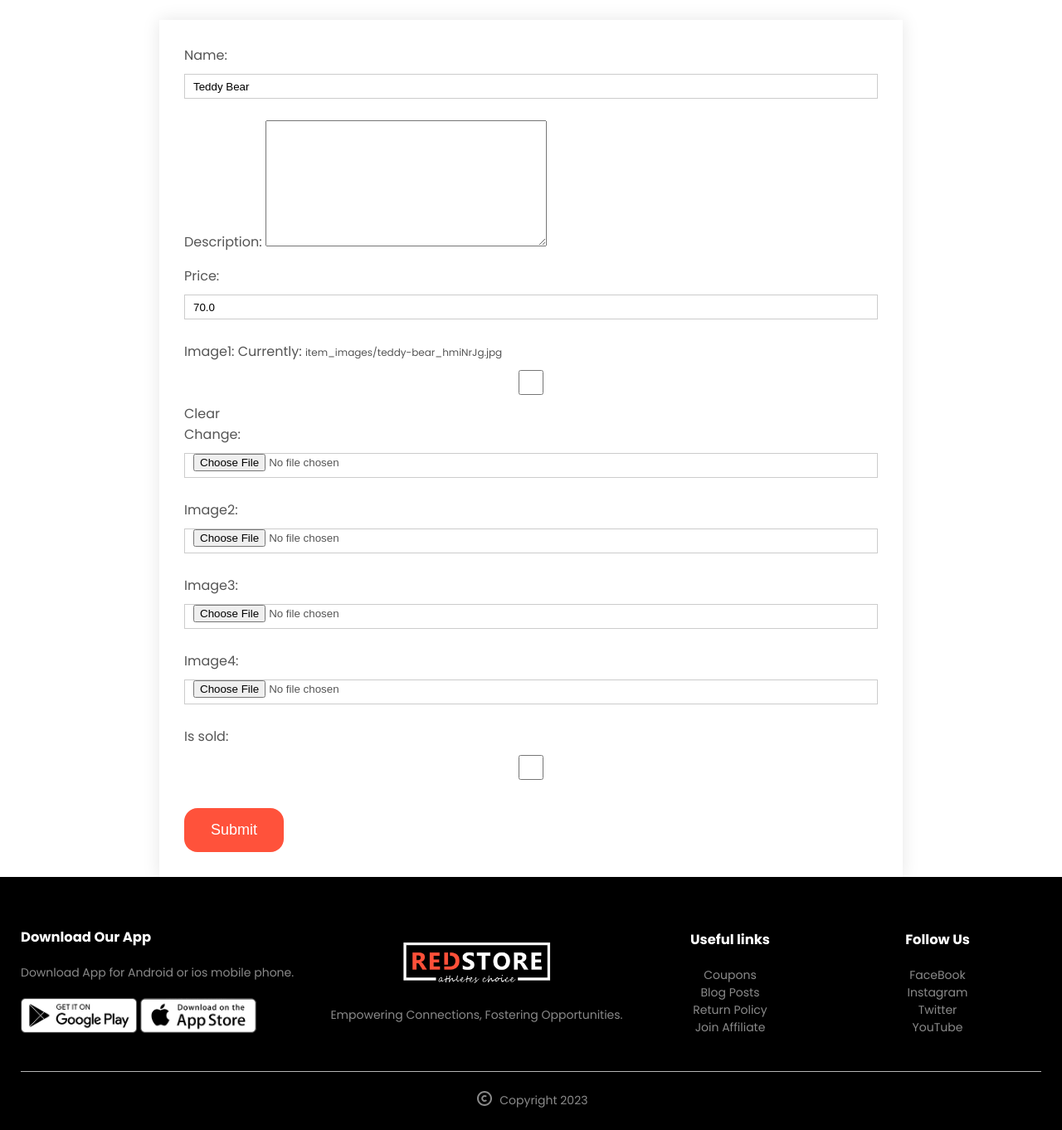
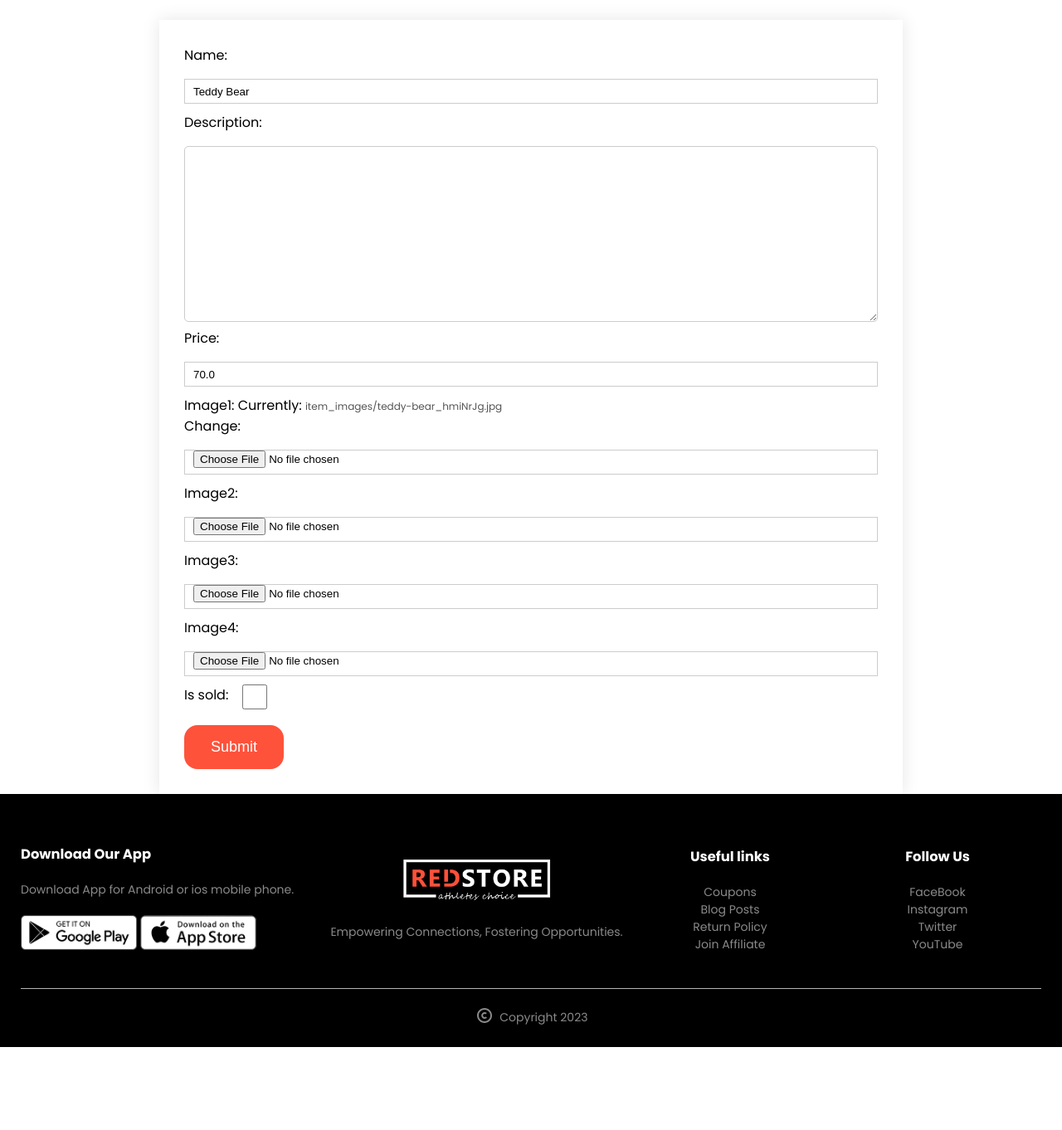
Before and after one commit to Nathaniel81/RedStore, a Django app: page /edit-item/1/ in a window 1280 px wide. Shown: the part 112-1474 px from the top of the page at 83% size. After the commit the page ends 1374 px from the top, so only its background shows below. Run offline with Django 4.2, Linux system fonts and the light colour scheme; a user stored in the database is signed in; data comes from the database, SQL or seed files in the repository.

Commit message:
Clear checkbox label

```diff
--- a/ecommerce/core/forms.py
+++ b/ecommerce/core/forms.py
@@ -46,6 +46,10 @@
         model = User
         fields = ('avatar', 'name', 'username', 'email', 'bio', 'instagram', 'facebook', 'twitter',)
 
+        def __init__(self, *args, **kwargs):
+            super().__init__(*args, **kwargs)
+            self.fields['bio'].widget.attrs['class'] = 'bio-width'
+
 class NewItemForm(forms.ModelForm):
     class Meta:
         model = Item
@@ -56,10 +60,19 @@
         self.fields['description'].widget.attrs['class'] = 'description-width'
 
 
+
 class EditItemForm(forms.ModelForm):
     class Meta:
         model = Item
-        fields = ('name', 'description', 'price', 'image1','image2', 'image3', 'image4','is_sold',)
+        fields = ('name', 'description', 'price', 'image1', 'image2', 'image3', 'image4', 'is_sold',)
+
+    def __init__(self, *args, **kwargs):
+        super(EditItemForm, self).__init__(*args, **kwargs)
+        self.fields['description'].widget.attrs.update({'class': 'form-control'})
+
+        # Suppress the clear label for image fields
+        for field_name in ('image1', 'image2', 'image3', 'image4'):
+            self.fields[field_name].widget.clear_checkbox_label = ''
 
 class ConversationMessageForm(forms.ModelForm):
     class Meta:
--- a/ecommerce/core/templates/core/item-form.html
+++ b/ecommerce/core/templates/core/item-form.html
@@ -3,13 +3,27 @@
 
 {% block content %}
 
-    <!-- <h1 class="form-title">Title</h1> -->
 <div class="item-form-ctnr">
     <form method="post" action="{% if pk %}{% url 'edit' pk=pk %}{% else %}{% url 'new' %}{% endif %}" enctype="multipart/form-data" class="item-form">
         {% csrf_token %}
 
         <div class="item-form-inputs">
-				{{ form.as_p }}
+            {{ form.name.label_tag }}
+            {{ form.name }}
+            {{ form.description.label_tag }}
+            {{ form.description }}
+            {{ form.price.label_tag }}
+            {{ form.price }}
+            {{ form.image1.label_tag }}
+            {{ form.image1 }}
+            {{ form.image2.label_tag }}
+            {{ form.image2 }}
+            {{ form.image3.label_tag }}
+            {{ form.image3 }}
+            {{ form.image4.label_tag }}
+            {{ form.image4 }}
+            {{ form.is_sold.label_tag }}
+            {{ form.is_sold }}
         </div>
 
         {% if form.errors or form.non_field_errors %}
@@ -17,7 +31,6 @@
                 {% for field in form %}
                     {{ field.errors }}
                 {% endfor %}
-
                 {{ form.non_field_errors }}
             </div>
         {% endif %}
@@ -26,4 +39,5 @@
     </form>
 </div>
 
+
 {% endblock %}
--- a/ecommerce/static/css/style.css
+++ b/ecommerce/static/css/style.css
@@ -612,21 +612,37 @@
 	transition: transform 1s;
 }
 
+
 .item-form-ctnr {
 	width: 70%;
 	margin: auto;
 	box-shadow: 0 0 20px 0px rgba(0, 0, 0, 0.1);
 }
-
-
 .item-form {
 	margin-top: 1.5rem;
 	padding: 30px;
-
 }
 
 .item-form-inputs > * + * {
 	margin-top: 1rem;
+}
+
+.item-form-inputs {
+	position: relative;
+}
+/* .is-sold-wrapper {
+ position: absolute;
+ left: 70px;
+ bottom: -15px;
+ width: 30px;
+} */
+
+.item-form-inputs input[type="checkbox"] {
+	position: absolute;
+ 	left: 70px;
+ 	bottom: -15px;
+ 	width: 30px;
+	cursor: pointer;
 }
 
 .errors  {
@@ -635,7 +651,6 @@
 	background-color: #FEE2E2;
 	border-radius: 1rem;
 }
-
 .item-form-btn {
 	margin-top: 1.5rem;
 	padding-top: 1rem;
@@ -648,18 +663,52 @@
 	border-radius: 1rem;
 	border: none;
 	cursor: pointer;
-
 }
-
 .item-form-btn:hover {
 	background-color: #e33b29;
 }
-
-.description-width {
+.description-width, .bio-width {
     width: 100%;
     border: 1px solid #ccc;
 }
+.description-width {
+    /* Add any specific styles you want for the description field here */
+    outline: none; /* Remove the focus outline if desired */
+}
 
+/* Adjust the layout for the "Is Sold" checkbox */
+
+
+
+.form-control {
+    width: 100%;
+    padding: 10px;
+    border: 1px solid #ccc;
+    border-radius: 5px;
+    font-size: 16px;
+}
+.form-control:focus {
+    outline: none;
+    /* Add any other styles you want for the focused input here */
+}
+
+
+
+.user-form-ctnr {
+	width: 70%;
+	margin: auto;
+	box-shadow: 0 0 20px 0px rgba(0, 0, 0, 0.1);
+	/* outline: auto; */
+	padding: 30px;
+}
+.user-form {
+	margin-top: 1.5rem;
+	padding: 30px;
+}
+
+.user-form-inputs > * + * {
+	margin-top: 1rem;
+}
 
 .convo-ctnr {
     display: flex;
@@ -744,7 +793,9 @@
 }
 
 .profile {
-    margin-bottom: 30px;
+    /* margin-bottom: 30px; */
+	width: 80%;
+	margin: auto;
 	display: flex;
 	flex-direction: column;
 	align-items: center;
@@ -906,7 +957,9 @@
 .svg-icon2 {
     position: absolute;
     top: 160px;
-    right: 150px;
+    /* right: 100px; */
+	right: 190px;
+
 	cursor: pointer;
 }
 
```
Also changed, not shown: ecommerce/core/templates/core/update-user.html (+6 -5 lines). Lines whose indentation alone changed are shown as unchanged.
